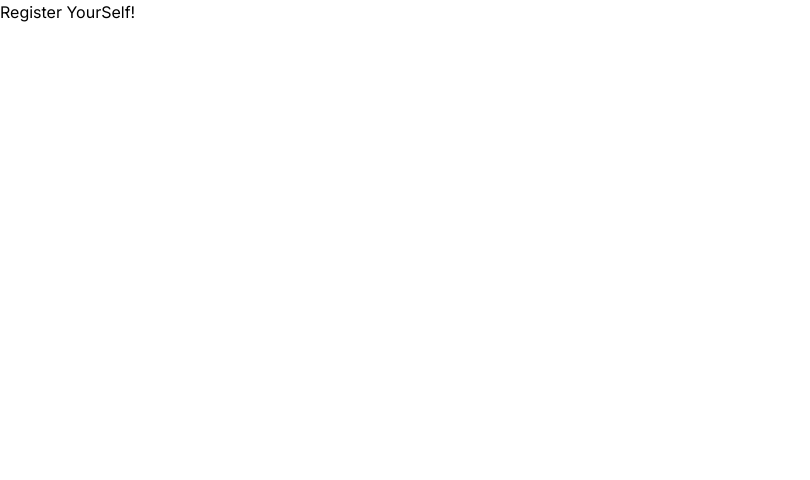
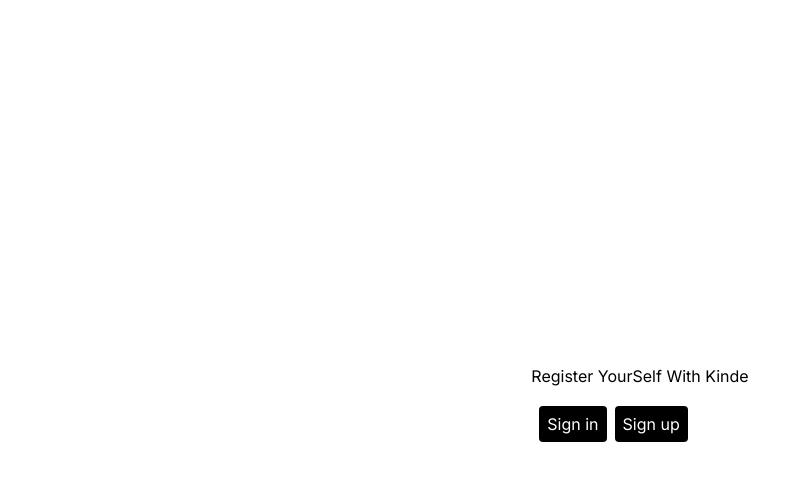
Before and after one commit to kader009/kinde-next, a Next.js app: page / in a window 1280 px wide. Shown: the top 480 px of the page, without its empty margins (0-810 px from the left). Built offline with nearby package versions, Linux system fonts and the light colour scheme.

Commit message:
authorize done

```diff
--- a/src/app/api/auth/[kindeAuth]/route.ts
+++ b/src/app/api/auth/[kindeAuth]/route.ts
@@ -1,6 +1,9 @@
 import { handleAuth } from '@kinde-oss/kinde-auth-nextjs/server';
 import { NextRequest } from 'next/server';
-export async function GET(request: NextRequest, { params }: any) {
+export async function GET(
+  request: NextRequest,
+  { params }: { params: { kindeAuth: string } }
+) {
   const endpoint = params.kindeAuth;
   return handleAuth(request, endpoint);
 }
--- a/src/app/page.tsx
+++ b/src/app/page.tsx
@@ -1,7 +1,19 @@
+import {
+  RegisterLink,
+  LoginLink,
+} from '@kinde-oss/kinde-auth-nextjs/components';
+
 const Home = () => {
   return (
-    <div>
-      <h1>Register YourSelf!</h1>
+    <div className="flex justify-center items-center min-h-screen">
+      <div>
+        <h1 className='capitalize'>Register YourSelf with kinde</h1>
+        <br />
+
+        <LoginLink className='bg-black text-white p-2 rounded ms-2'>Sign in</LoginLink>
+
+        <RegisterLink className='bg-black text-white p-2 rounded ms-2'>Sign up</RegisterLink>
+      </div>
     </div>
   );
 };
```
